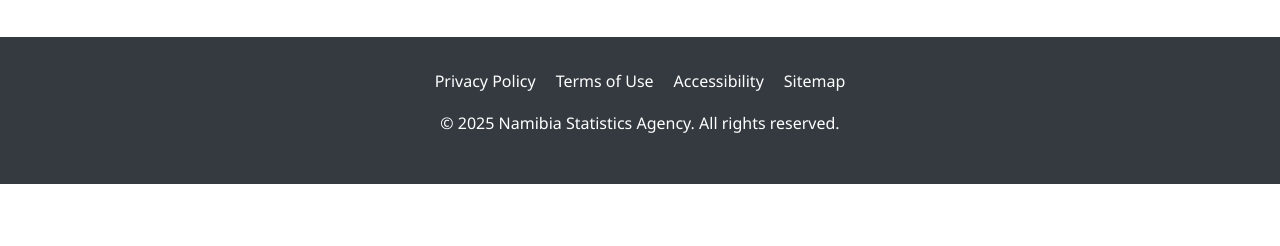
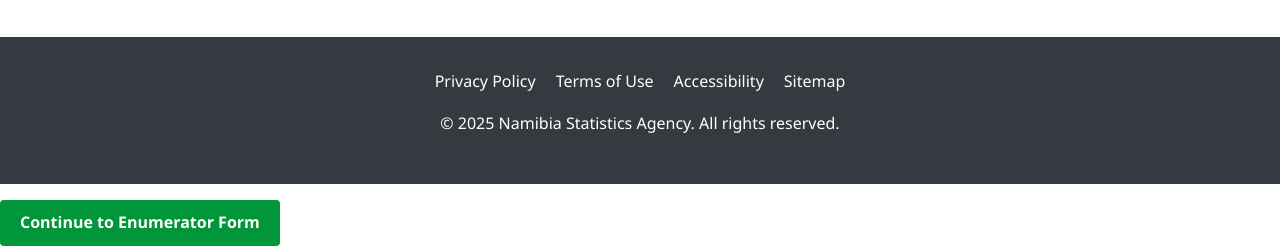
Before and after one commit to RecordBreaker04/namibia-census-system, a Flask app: page / in a window 1280 px wide. Shown: the part 5202-5448 px from the top of the page. Before the commit the page ends 5386 px from the top, so only its background shows below. Run offline with Flask 3, Linux system fonts and the light colour scheme.

Commit message:
Added navigation link to Census Form

```diff
--- a/templates/census_form.html
+++ b/templates/census_form.html
@@ -605,7 +605,7 @@
         console.error(error);
     });
 });
-<a href="/enumerator" class="btn btn-primary">Continue to Enumerator Form</a>
     </script>
+    <a href="/enumerator" class="btn btn-primary">Continue to Enumerator Form</a>
 </body>
 </html>
```
